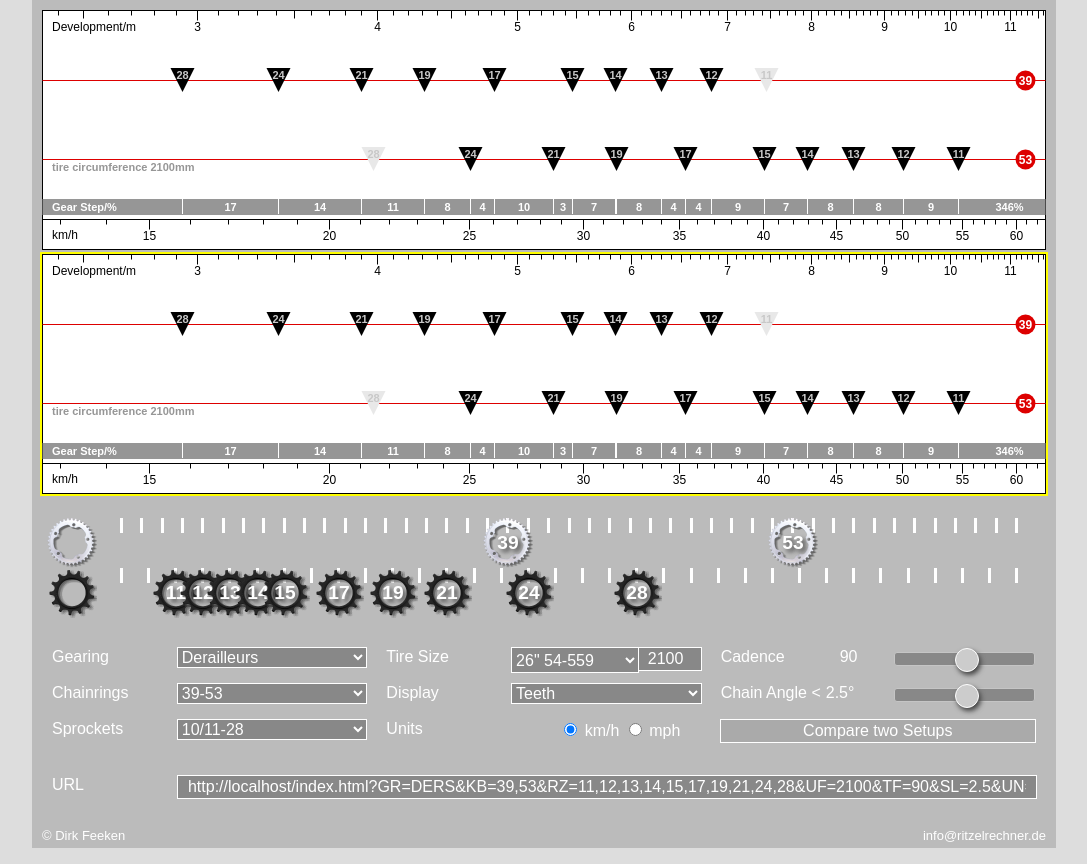
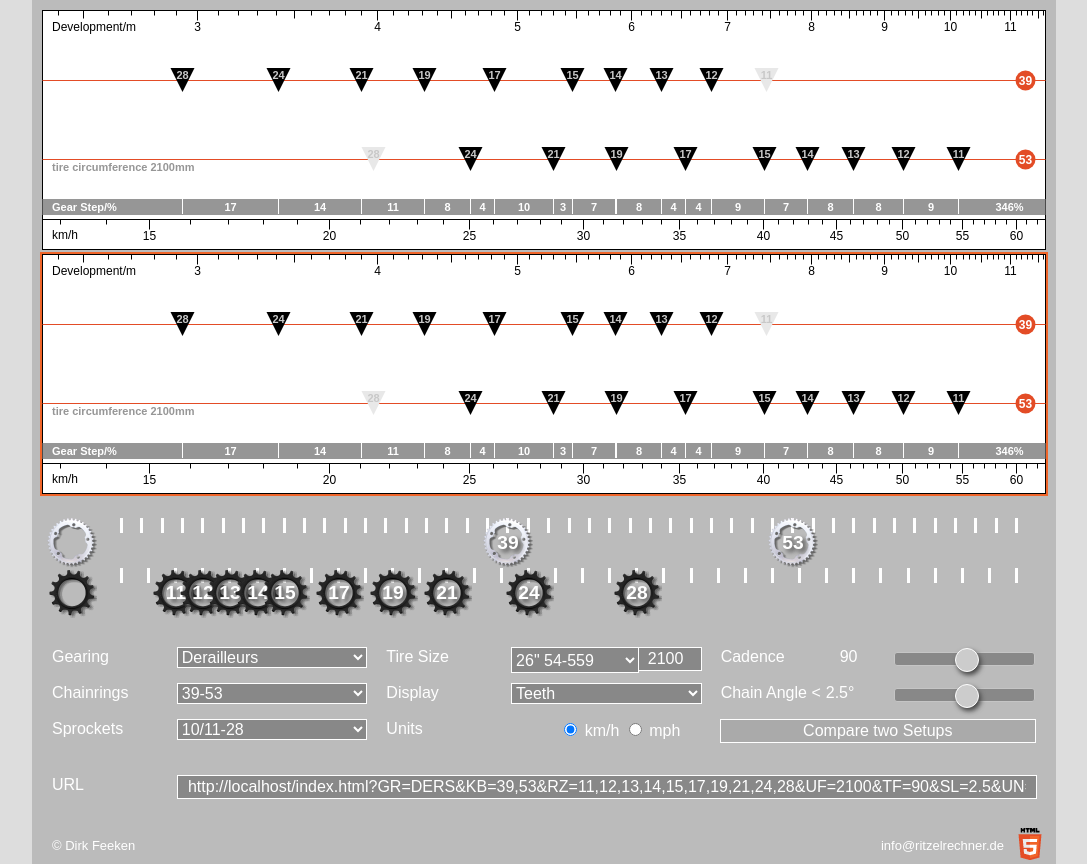
Before and after one commit to dirkelko/Gear-Calculator-old, a plain HTML site: page index.html in a window 1280 px wide. Both pictures are taken after a click on the button "Compare two Setups". Shown: the whole page, without its empty margins (96-1183 px from the left). Drawn offline with nearby package versions, Linux system fonts and the light colour scheme.

Commit message:
url handling

```diff
--- a/graphics.js
+++ b/graphics.js
@@ -131,7 +131,8 @@ function drawGraphics(canvas, gearSet, minRatio, maxRatio, cadence, dsplOps) {
 	// Draw red Chainring lines and circles with #teeth
 	for ( i = 0; i < gearSet.Chainrings.length; i++) {
 		var y = Math.round(gHeight / (gearSet.Chainrings.length + 1) * (i + 1)) + gY -10;
-		ctx.strokeStyle = "#DD0000";
+		ctx.strokeStyle = "#e34c26";
+		//ctx.strokeStyle = "#DD0000";
 		ctx.beginPath();
 		ctx.lineWidth = 1;
 		ctx.moveTo(gX, y);
@@ -140,7 +141,8 @@ function drawGraphics(canvas, gearSet, minRatio, maxRatio, cadence, dsplOps) {
 		ctx.closePath();
 		//draw a circle
 		ctx.beginPath();
-		ctx.fillStyle = "#DD0000";
+		ctx.fillStyle = "#e34c26";
+		//ctx.fillStyle = "#DD0000";
 		ctx.arc(gX + gWidth - 20 , y, 10, 0, Math.PI*2, true);
 		ctx.closePath();
 		ctx.fill();
--- a/index.html
+++ b/index.html
@@ -130,7 +130,9 @@
     </div>
     </div>
  	<div id="footer">
- 		<span id="copy" class="footer_text">&copy; Dirk Feeken</span><span id="mail" class="footer_text">info@ritzelrechner.de</span>
+ 		<span id="copy" class="footer_text">&copy; Dirk Feeken</span>
+ 		<img src="images/HTML5_Logo_32.png" id="html5_logo">
+        <span id="mail" class="footer_text">info@ritzelrechner.de</span>
  	</div>
     </div>
 
--- a/script.js
+++ b/script.js
@@ -97,7 +97,9 @@ var GearSet = function( aCWs, aSPs, circumference, hubType){
 
 
 function getURLParameter(name) {
-    return decodeURIComponent((new RegExp('[?|&]' + name + '=' + '([^&;]+?)(&|#|;|$)').exec(location.search)||[,""])[1].replace(/\+/g, '%20'))||null;
+    //first check if it is an old URL with "/#" instead of "/?"
+    var search = (location.href.indexOf("#"))? "?"+location.href.substring(location.href.indexOf("#")+1, location.href.length ) : location.search ;
+    return decodeURIComponent((new RegExp('[?|&]' + name + '=' + '([^&;]+?)(&|#|;|$)').exec(search)||[,""])[1].replace(/\+/g, '%20'))||null;
 }
 
 function createURL(gearSet, gearSet2, cadence, dsplOps){
@@ -318,7 +320,7 @@ $(document).ready( function() {
 		// display canvas2 and scroll it down
 		$("#myCanvas2").show();
 		$("#myCanvas2").animate( {top: 0});
-		$("#myCanvas2").css('outline', '2px solid yellow');
+		$("#myCanvas2").css('outline', '2px solid #f06529');
 		$("#myCanvas").css('outline', 'none');
 		c2active = true;
 	    positionChainrings(aChainrings2, true);
@@ -454,7 +456,7 @@ $(document).ready( function() {
 		c2active = true;
 		positionChainrings(aChainrings2);
 		positionSprockets(aSprockets2);
-		$(this).css('outline', '2px solid yellow');
+		$(this).css('outline', '2px solid #f06529');
 		$("#myCanvas").css('outline', 'none');
  	    $('#selectBoxGearingType').val( hubType2.id );
  	    $('#selectWheelSize').val(gearSet2.circumference);
@@ -480,7 +482,7 @@ $(document).ready( function() {
 		$('#selectBoxChainrings').val((aChainrings.slice(0)).sort().toString());
 		$('#selectBoxSprockets').val((aSprockets.slice(0)).sort().toString());
 		if (c2visible){
-			$(this).css('outline', '2px solid yellow');
+			$(this).css('outline', '2px solid #f06529');
 		    $("#myCanvas2").css('outline', 'none');
 		}
 		if (gearSet.isGearHub){
@@ -511,7 +513,7 @@ $(document).ready( function() {
 			// display canvas2 and scroll it down
 			$("#myCanvas2").show();
 			$("#myCanvas2").animate( {top: 0});
-			$("#myCanvas2").css('outline', '2px solid yellow');
+			$("#myCanvas2").css('outline', '2px solid #f06529');
 			$("#myCanvas").css('outline', 'none');
 			c2visible = true;
 			c2active = true;
--- a/stylesheet.css
+++ b/stylesheet.css
@@ -338,13 +338,14 @@ button{
 }
 
 #footer{
-    height: 20px;
+    height: 36px;
     padding: 0 10px 0 10px;
 }
 
 .footer_text {
     font-weight: 100;
     font-size: small;
+    padding: 10px;
 }
 #copy{
     float:left;
@@ -352,3 +353,5 @@ button{
 #mail{
     float: right;
 }
+#html5_logo{float: right;
+}
```
Also changed, not shown: images/HTML5_Logo_32.png (added).
